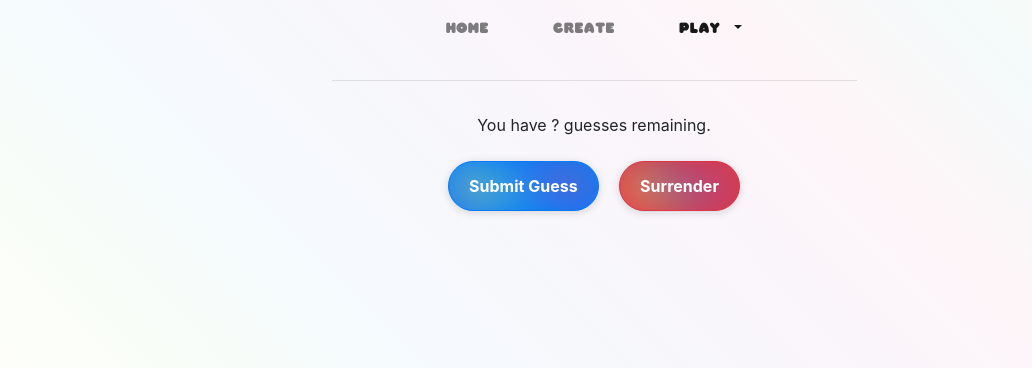
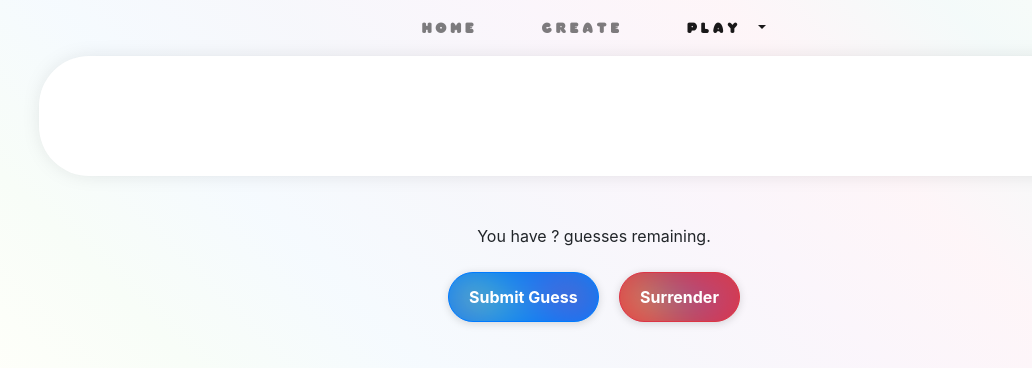
Before and after one commit to coopersully/coople, a Flask app: page /play in a window 1280 px wide. Shown: the top 368 px of the page, without its empty margins (46-1078 px from the left). Run offline with Flask 3, Linux system fonts and the light colour scheme; data that the repository does not hold is empty; some libraries are stand-ins or nearby versions.

Commit message:
Overhaul UI/UX
- This is so good yee haw

```diff
--- a/static/css/fonts.css
+++ b/static/css/fonts.css
@@ -6,7 +6,7 @@
 
 .cooplify {
     font-family: 'Overmch', sans-serif;
-    letter-spacing: 0.05em;
+    letter-spacing: 0.25em;
 }
 
 body::before {
@@ -23,3 +23,10 @@ body::before {
     z-index: -1; /* Behind the content */
     pointer-events: none; /* Allow clicks to go through */
 }
+
+.elevated-header {
+    -webkit-box-shadow: 0 0 25px -10px rgba(31, 31, 31, 0.25);
+    -moz-box-shadow: 0 0 25px -10px rgba(31, 31, 31, 0.25);
+    box-shadow: 0 0 25px -10px rgba(31, 31, 31, 0.25);
+    border-radius: 50px
+}
--- a/static/js/colorizer.js
+++ b/static/js/colorizer.js
@@ -1,10 +1,16 @@
-function colorize(text) {
+function colorize(text, randomize = false) {
     let colorizedText = '';
-    for (let i = 0; i < text.length; i++) {
-        let color = getBadgeColor(i);
-        let darkColor = darkenColor(color, 20); // Darken by 20%
-        colorizedText += '<span style="color: ' + color + '; text-shadow: 0 1px ' + darkColor + ', 0 2px ' + darkColor + ', 0 3px ' + darkColor + ', 0 4px ' + darkColor + ', 0 5px ' + darkColor + ';">' + text[i] + '</span>';
-    }
+    let words = text.split(' ');
+    words.forEach((word, wordIndex) => {
+        let wordContent = '';
+        for (let i = 0; i < word.length; i++) {
+            let color = randomize ? badgeColors[Math.floor(Math.random() * badgeColors.length)] : getBadgeColor(i);
+            let darkColor = darkenColor(color, 20); // Darken by 20%
+            let rotation = Math.floor(Math.random() * 31) - 15; // Random rotation between -15 and 15 degrees
+            wordContent += `<span style="color: ${color}; text-shadow: 0px 1px 2px rgba(0, 0, 0, 0.1), -1px -1px 0 ${darkColor}, -1px 1px 0 ${darkColor}, 1px 1px 0 ${darkColor}, 1px -1px 0 ${darkColor}, -1px 0px 0 ${darkColor}, 1px 0px 0 ${darkColor}, 0px -1px 0 ${darkColor}, 0px 1px 0 ${darkColor}; transform: rotate(${rotation}deg); display: inline-block; margin-right: 2px;">${word[i]}</span>`;
+        }
+        colorizedText += `<span style="white-space: nowrap;">${wordContent}</span>` + (wordIndex < words.length - 1 ? ' ' : '');
+    });
     return colorizedText;
 }
 
@@ -16,13 +22,3 @@ function darkenColor(color, percent) {
         B = (num & 0x0000FF) - amt;
     return "#" + (0x1000000 + (R < 255 ? R < 1 ? 0 : R : 255) * 0x10000 + (G < 255 ? G < 1 ? 0 : G : 255) * 0x100 + (B < 255 ? B < 1 ? 0 : B : 255)).toString(16).slice(1);
 }
-
-function colorizeRandomly(text) {
-    let colorizedText = '';
-    for (let i = 0; i < text.length; i++) {
-        let color = badgeColors[Math.floor(Math.random() * badgeColors.length)];
-        let darkColor = darkenColor(color, 20); // Darken by 20%
-        colorizedText += '<span style="color: ' + color + '; text-shadow: 0 1px ' + darkColor + ', 0 2px ' + darkColor + ', 0 3px ' + darkColor + ', 0 4px ' + darkColor + ', 0 5px ' + darkColor + ';">' + text[i] + '</span>';
-    }
-    return colorizedText;
-}
--- a/templates/create.html
+++ b/templates/create.html
@@ -1,7 +1,10 @@
 {% extends "base.html" %}
 
 {% block content %}
-    <h1 class="display-4 text-center cooplify mt-4" id="title"></h1>
+    <div class="jumbotron text-center p-5 bg-white elevated-header">
+        <h1 class="display-4 text-center cooplify mt-4" id="title"></h1>
+    </div>
+
     <form method="POST" onsubmit="event.preventDefault(); generateUrl();">
 
         <div class="form-group mx-2 my-2">
--- a/templates/home.html
+++ b/templates/home.html
@@ -5,8 +5,7 @@
     <div class="container py-5 d-flex justify-content-center align-items-center"
          style="min-height: calc(100vh - 200px)">
         <div class="position-relative">
-            <div class="jumbotron text-center p-5 bg-white"
-                 style="-webkit-box-shadow: 0 0 25px -10px rgba(31,31,31,0.25); -moz-box-shadow: 0 0 25px -10px rgba(31,31,31,0.25); box-shadow: 0 0 25px -10px rgba(31,31,31,0.25); border-radius: 50px">
+            <div class="jumbotron text-center p-5 bg-white elevated-header">
                 <img src="/static/images/coople-render.png" class="img-fluid mb-4" alt="Coople Logo">
                 <h1 class="display-5 fw-bold d-none d-md-block" id="slogan"></h1>
                 <p class="col-md-8 fs-4 mx-auto">Guess the hidden word or phrase in limited tries. Use the hints and
--- a/templates/play.html
+++ b/templates/play.html
@@ -1,23 +1,32 @@
 {% extends "base.html" %}
 
 {% block content %}
-    <div class="container">
-        <div class="row justify-content-center text-center">
-            <div class="col-12 col-sm-8 col-md-6">
-                <h1 class="display-4 text-center cooplify mt-4" id="name"></h1>
+    <div class="justify-content-center text-center">
 
-                <p class="text-center bi bi-quote" id="hint"></p>
+        <div class="jumbotron text-center p-5 bg-white elevated-header">
+            <h1 class="display-4 text-center cooplify mt-4" id="name">
+                <!-- Author or title -->
+            </h1>
+
+            <p class="col-md-8 fs-4 mx-auto text-secondary" id="author">
+                <!-- Author or none -->
+            </p>
+
+            <p class="text-center bi bi-quote" id="hint">
+                <!-- Hint or placeholder -->
+            </p>
 
 
-                <div class="container text-center" id="badges"></div>
-
-                <hr/>
+            <div class="container text-center" id="badges">
+                <!-- Badges -->
+            </div>
+        </div>
 
         <table class="table letter-table text-center align-bottom" id="guessTable">
-                    <thead>
-                    <tr></tr>
-                    </thead>
-                    <tbody></tbody>
+            <thead></thead>
+            <tbody>
+            <!-- Guesses go here -->
+            </tbody>
         </table>
 
         <p class="text-center">You have <span id="remaining">?</span> guesses remaining.</p>
@@ -28,8 +37,6 @@
         <button id="submit" class="btn btn-primary btn-coople rounded-pill my-2 mx-2">Submit Guess</button>
         <button id="surrender" class="btn btn-danger btn-coople rounded-pill my-2 mx-2">Surrender</button>
 
-            </div>
-        </div>
     </div>
 
     <!-- Game logic -->
@@ -102,8 +109,13 @@
                 });
 
                 // Update name and hint elements
-                nameEl.innerHTML = colorize(suffix === 0 ? name : `${name}'s Coople`);
+                nameEl.innerHTML = colorize(suffix === 0 ? name : `Custom Coople`);
                 hintEl.textContent = hint ?? "No hint provided.";
+
+                // Update author element
+                if (suffix === 1) {
+                    document.getElementById('author').textContent = `Created by ${name}`
+                }
 
                 // Update remaining guesses display
                 remainingEl.textContent = remaining;
--- a/templates/results.html
+++ b/templates/results.html
@@ -5,8 +5,7 @@
     <div class="container py-5 d-flex justify-content-center align-items-center"
          style="min-height: calc(100vh - 200px)">
         <div class="position-relative">
-            <div class="jumbotron text-center p-5 bg-white"
-                 style="-webkit-box-shadow: 0 0 25px -10px rgba(31,31,31,0.25); -moz-box-shadow: 0 0 25px -10px rgba(31,31,31,0.25); box-shadow: 0 0 25px -10px rgba(31,31,31,0.25); border-radius: 50px">
+            <div class="jumbotron text-center p-5 bg-white elevated-header">
                 <p class="col-md-8 fs-4 mx-auto">The solution was...</p>
                 <h1 class="display-1 fw-bold cooplify text-wrap" id="word"></h1>
                 <h1 class="display-5 fw-bold" id="results-message"></h1>
```
Lines whose indentation alone changed are shown as unchanged.
